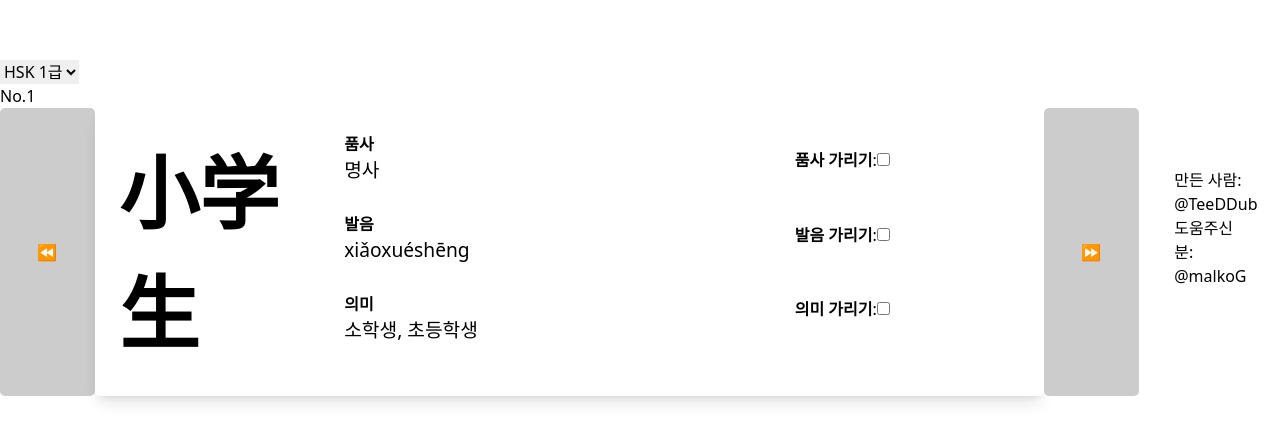
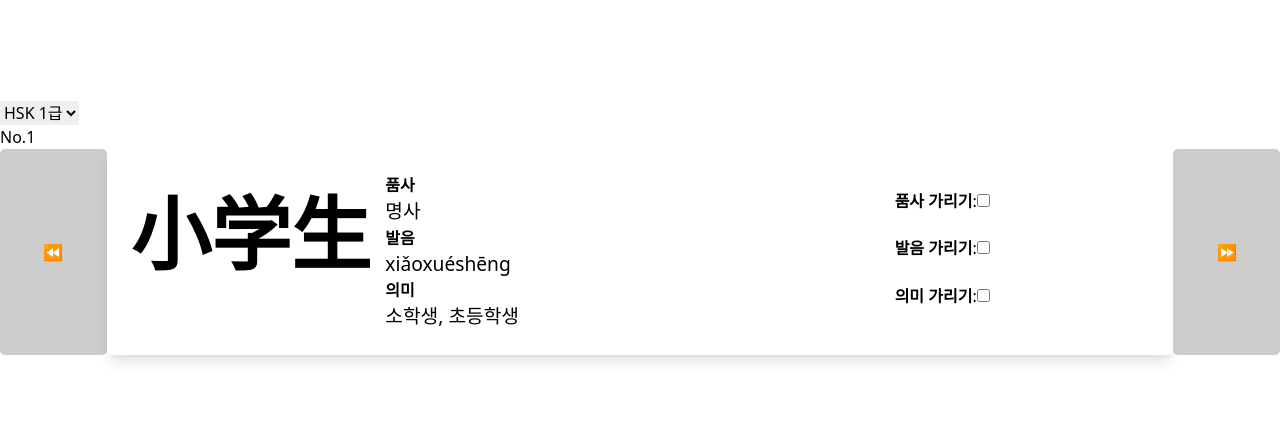
Before and after one commit to TeeDDub/hsk-flashcards, a Vue app: page / in a window 1280 px wide. Shown: the part 172-614 px from the top of the page. Built offline with nearby package versions, Linux system fonts and the light colour scheme.

Commit message:
Remove footer from HomeContainer.vue

```diff
--- a/src/components/HomeContainer.vue
+++ b/src/components/HomeContainer.vue
@@ -12,16 +12,6 @@
       <button @click="next" class="basis-1/12" id="next" style="background-color: #ccc; border: none; border-radius: 5px; color: #fff;">⏩️</button>
     </div>
   </div>
-  <footer>
-    <div class="flex w-full justify-center">
-      <div class="w-1/2">
-        <ul>
-          <li>만든 사람: <a href="https://github.com/TeeDDub" target="_blank">@TeeDDub</a></li>
-          <li>도움주신 분: <a href="https://github.com/malkoG" target="_blank">@malkoG</a></li>
-        </ul>
-      </div>
-    </div>
-  </footer>
 </template>
 
 <script>
```
